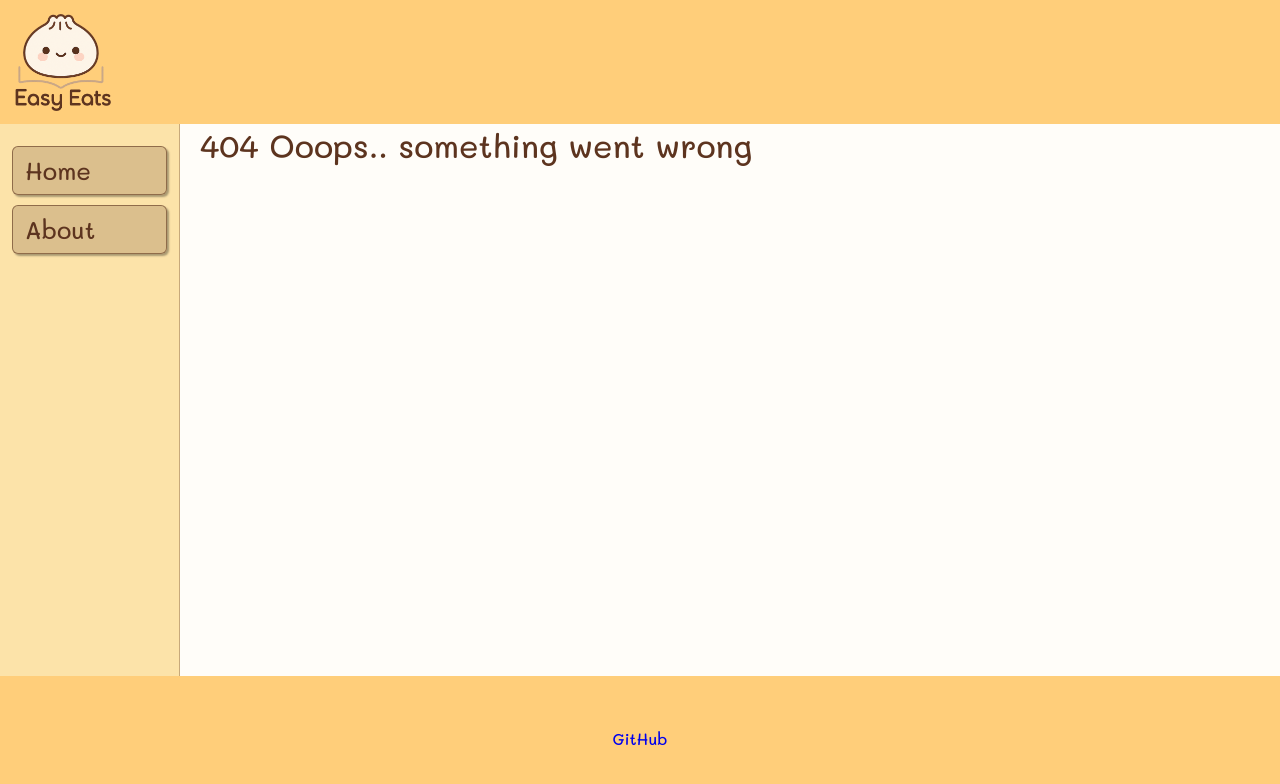
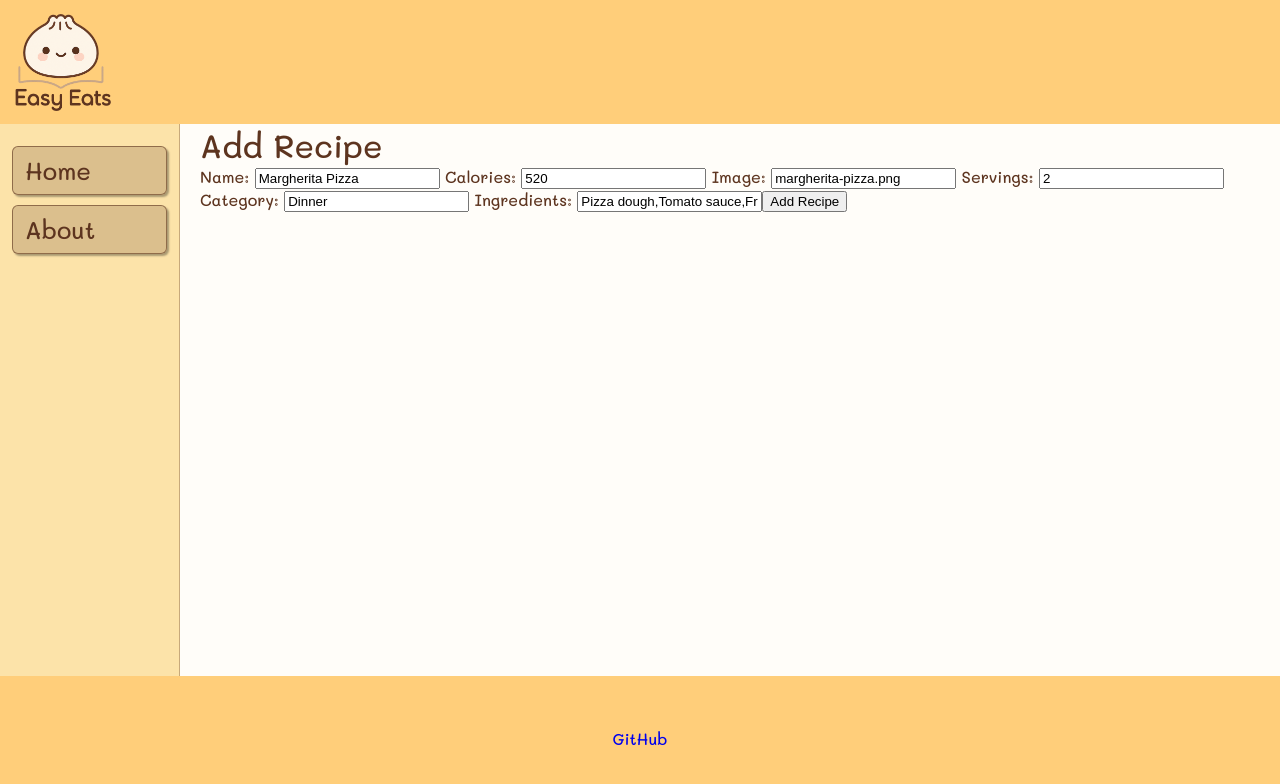
Before and after one commit to tiMtanic/simple-recipe-book-app, a React (Vite) app: page /recipe/recipe-001/edit in a window 1280 px wide. Before the commit this address had no page. Shown: the top 784 px of the page. Built offline with nearby package versions, Linux system fonts and the light colour scheme.

Commit message:
Added the add new recipe form to the app

```diff
--- a/src/App.css
+++ b/src/App.css
@@ -117,7 +117,9 @@ footer, #navbar, #sidebar {
   justify-content: center;
 }
 
-.recipe-card-image svg {
+.recipe-card-image .card-actions {
+  display: flex;
+  gap: 10px;
   position: absolute;
   right: 10px;
   top: 12px;
@@ -148,7 +150,7 @@ footer, #navbar, #sidebar {
   gap: 20px;
 }
 
-.delete-button {
+.delete-button , .edit-button {
   cursor: pointer;
 }
 
--- a/src/App.jsx
+++ b/src/App.jsx
@@ -9,6 +9,8 @@ import NotFoundPage from "./pages/NotFoundPage";
 
 import allRecipes from "./assets/data/recipes.json"
 import { useState } from "react";
+import AddRecipePage from "./pages/AddRecipePage";
+import EditRecipePage from "./pages/EditRecipePage";
 
 
 function App() {
@@ -24,6 +26,8 @@ function App() {
             <Route path="/" element={<RecipesListPage recipes={recipes} setRecipes={setRecipes} />} />
             <Route path="/recipe/:recipeId" element={<RecipeDetailsPage recipes={recipes} />} />
             <Route path="/about" element={<AboutPage />} />
+            <Route path="/recipes/create" element={<AddRecipePage setRecipes={setRecipes}/>} />
+            <Route path="/recipe/:recipeId/edit" element={<EditRecipePage recipes={recipes} setRecipes={setRecipes}/>} />
             <Route path="*" element={<NotFoundPage />} />
           </Routes>
         </div>
--- /dev/null
+++ b/src/components/AddRecipeForm.jsx
@@ -0,0 +1,63 @@
+import { useState } from "react"
+import { useNavigate, useParams } from "react-router-dom"
+
+const AddRecipeForm = ({recipes, setRecipes}) => {
+    const { recipeId } = useParams()
+    const navigate = useNavigate()
+    const existingRecipe = recipes?.find((recipe) => recipe.id === recipeId)
+    const [ newRecipe, setNewRecipe ] = useState( !existingRecipe ? {
+        "id": crypto.randomUUID,
+        "name": "",
+        "calories": 0,
+        "image": "",
+        "servings": 1 ,
+        "category": "",
+        "isLowCalorie": false,
+        "ingredients": []
+    } : existingRecipe )
+
+    console.log(!existingRecipe ? {
+        "id": crypto.randomUUID,
+        "name": "",
+        "calories": 0,
+        "image": "",
+        "servings": 1 ,
+        "category": "",
+        "isLowCalorie": false,
+        "ingredients": []
+    } : existingRecipe)
+
+    console.log(recipes)
+
+  const handleInputChange = (e) => {
+    setNewRecipe({...newRecipe,[e.target.name]: e.target.value })
+  }
+
+  const handleSubmit =(e) => {
+    e.preventDefault()
+    setRecipes((recipes) => [...recipes, newRecipe])
+    navigate("/")
+  }
+
+    return (
+        <div className="container">
+            <form onSubmit={handleSubmit}>
+                <label htmlFor="name"> Name: </label>
+                <input type="text" id="name" name="name" value={newRecipe.name} value={newRecipe.name} onChange={handleInputChange}></input>
+                 <label htmlFor="calories"> Calories: </label>
+                <input type="text" id="calories" name="calories" value={newRecipe.calories} onChange={handleInputChange}></input>
+                <label htmlFor="image"> Image: </label>
+                <input type="text" id="image" name="image" value={newRecipe.image} onChange={handleInputChange}></input>
+                <label htmlFor="servings"> Servings: </label>
+                <input type="text" id="servings" name="servings" value={newRecipe.servings} onChange={handleInputChange}></input>
+                <label htmlFor="category"> Category: </label>
+                <input type="text" id="category" name="category" value={newRecipe.category} onChange={handleInputChange}></input>
+                <label htmlFor="ingredients"> Ingredients: </label>
+                <input type="text" id="ingredients" name="ingredients" value={newRecipe.ingredients} onChange={handleInputChange}></input>
+                <button type="submit"> Add Recipe </button>
+            </form>
+        </div>
+    )
+}
+
+export default AddRecipeForm
--- a/src/components/RecipeCard.jsx
+++ b/src/components/RecipeCard.jsx
@@ -9,9 +9,16 @@ const RecipeCard = ({ recipe, handleDeleteRecipe }) => {
   return (
     <div className="recipe-card">
         <div className="recipe-card-image">
+          <div className="card-actions">
            <div className="delete-button" onClick={() => handleDeleteRecipe(recipe.id)}>
                 <i className="fa-solid fa-trash"></i>
             </div>
+            <div className="edit-button" onClick={() => handleDeleteRecipe(recipe.id)}>
+               <Link to={`/recipe/${recipe.id}/edit`}>
+                <i className="fa-solid fa-pencil"></i>
+               </Link>
+            </div>
+          </div>
             <img src={getImage()}/>
         </div>
       <Link to={`/recipe/${recipe.id}`}>
--- /dev/null
+++ b/src/pages/AddRecipePage.jsx
@@ -0,0 +1,12 @@
+import AddRecipeForm from "../components/AddRecipeForm"
+
+const AddRecipePage = ({setRecipes}) => {
+    return (
+        <>
+            <h1> Add Recipe </h1>
+            <AddRecipeForm setRecipes={setRecipes}/>
+        </>
+    )
+}
+
+export default AddRecipePage
--- /dev/null
+++ b/src/pages/EditRecipePage.jsx
@@ -0,0 +1,12 @@
+import AddRecipeForm from "../components/AddRecipeForm"
+
+const EditRecipePage = ({recipes, setRecipes}) => {
+    return (
+        <>
+            <h1> Add Recipe </h1>
+            <AddRecipeForm recipes={recipes} setRecipes={setRecipes}/>
+        </>
+    )
+}
+
+export default EditRecipePage
--- a/src/pages/RecipesListPage.jsx
+++ b/src/pages/RecipesListPage.jsx
@@ -1,10 +1,13 @@
-import React from 'react'
 import RecipesList from '../components/RecipesList'
+import { Link } from 'react-router-dom'
 
 function RecipesListPage({recipes, setRecipes}) {
   return (
     <>
       <h1>All Recipes</h1>
+      <Link to="/recipes/create">
+        <button> Add a new recipe </button>
+      </Link>
       <RecipesList recipes={recipes} setRecipes={setRecipes} />
     </>
   )
```
